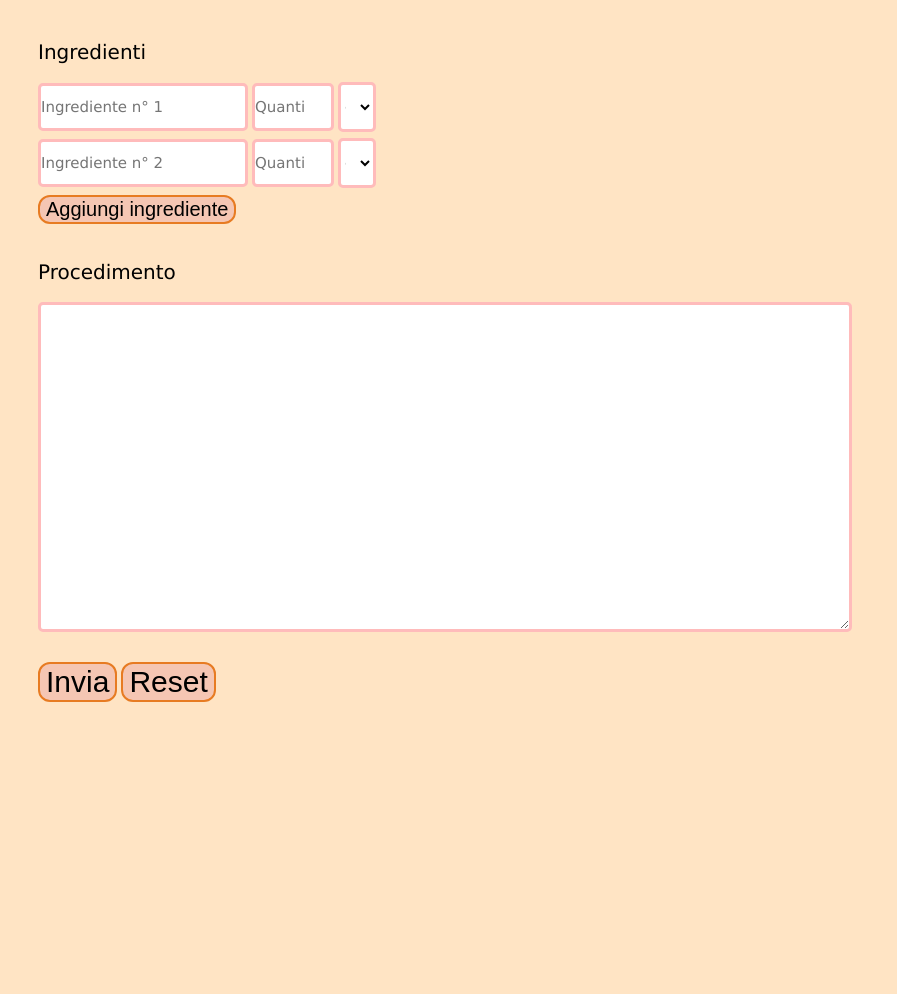
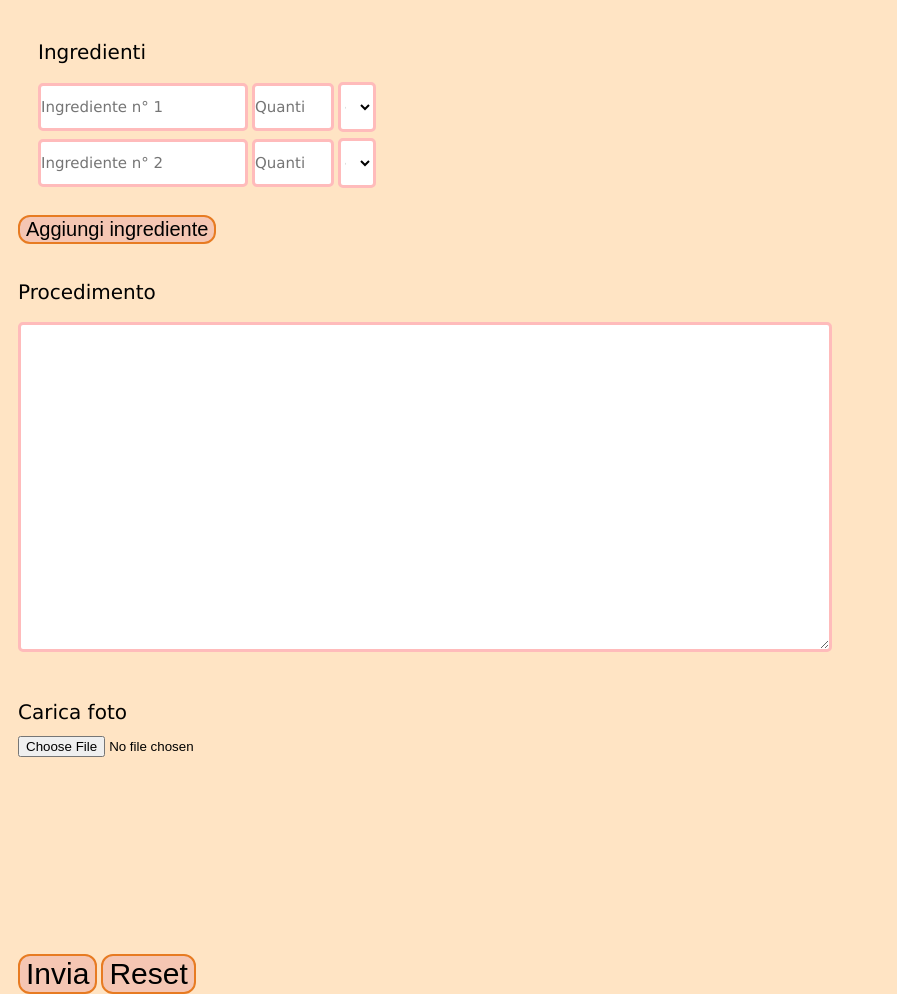
Before and after one commit to cooking-forum/cooking, a PHP site: page /form_ricette.html in a window 1280 px wide; the page is wider, and only the part inside the window is pictured. Shown: the part 430-1424 px from the top of that part, without its empty margins (0-897 px from the left). Before the commit the page ends 1132 px from the top of that part, so only its background shows below. Run offline with PHP 8.4, Linux system fonts and the light colour scheme; some libraries are stand-ins or nearby versions.

Commit message:
commit 3

```diff
--- a/ricette/add_ingrediente.js
+++ b/ricette/add_ingrediente.js
@@ -1,16 +1,16 @@
-
+/*
 function addIngrediente() {
     document.querySelector('.formIngr');
 }
+*/
 
 
-/*
 var counter = 2;
 
 function addIngrediente() {
     counter +=1;
-    html='<input type="text" id="i'+ counter +'" name="ingrediente'+ counter +'" class="label-ingr" placeholder="Ingrediente n° '+ counter +'" required />\
-          <input type="number" id="n'+ counter +'" name="ingrediente'+ counter +'" class="num" step="0,5" placeholder="Quantità" required>\
+    var html='<input type="text" id="i'+ counter +'" name="ingrediente'+ counter +'" class="label-ingr" placeholder="Ingrediente n° '+ counter +'" required />\
+          <input type="number" id="n'+ counter +'" name="ingrediente'+ counter +'" class="num" step="0,5" placeholder="Quantità" required/>\
           <select name="unita" id="unita" class="unita">\
             <option value="gr">gr</option>\
             <option value="kg">kg</option>\
@@ -22,7 +22,7 @@ function addIngrediente() {
        var form = document.getElementById('formIngr');
        form.innerHTML += html;
 }
-*/
+
 
 /*
 function addIngrediente() {
--- a/ricette/form_ricette.css
+++ b/ricette/form_ricette.css
@@ -66,7 +66,7 @@ h3 {
     border-radius: 5px;
 }
 
-.btn {
+.button {
     background-color: rgb(245, 198, 179);
     border: 2px solid rgb(231, 123, 34);
     border-radius: 12px;
@@ -76,11 +76,11 @@ h3 {
     font-size: 30px;
 }
 
-.btn:hover {
+.button:hover {
     background-color: rgb(243, 151, 75);
 }
 
-.btn-ingr {
+.button-ingr {
     background-color: rgb(245, 198, 179);
     border: 2px solid rgb(231, 123, 34);
     border-radius: 12px;
@@ -91,7 +91,7 @@ h3 {
     margin-top: 7px;
 }
 
-.btn-ingr:hover {
+.button-ingr:hover {
     background-color: rgb(243, 151, 75);
 }
 
@@ -141,3 +141,8 @@ h3 {
     border-radius: 5px;
     background-color: white;
 }
+
+.carica {
+    width: 320px;
+    height: 200px;
+}
--- a/ricette/form_ricette.html
+++ b/ricette/form_ricette.html
@@ -31,10 +31,11 @@
             <br>
             <br>
 
+            <form id="formIngr">
                 <div class="formIngr">
                     <label for="ingredienti" class="label"> Ingredienti </label> <br>
                     <input type="text" id="i1" name="ingrediente1" class="label-ingr" placeholder="Ingrediente n° 1" required />
-                <input type="number" id="n1" name="ingrediente1" class="num" step="0,5" placeholder="Quantità" required>
+                    <input type="number" id="n1" name="ingrediente1" class="num" step="0,5" placeholder="Quantità" required />
                     <select name="unita" id="unita" class="unita">
                         <option id="gr" value="gr">gr</option>
                         <option id="kg" value="kg">kg</option>
@@ -44,7 +45,7 @@
                     <br>
 
                     <input type="text" id="i2" name="ingrediente2" class="label-ingr" placeholder="Ingrediente n° 2" required />
-                <input type="number" id="n2" name="ingrediente2" class="num" step="0,5" placeholder="Quantità" required>
+                    <input type="number" id="n2" name="ingrediente2" class="num" step="0,5" placeholder="Quantità" required />
                     <select name="unita" id="unita" class="unita">
                         <option value="gr">gr</option>
                         <option value="kg">kg</option>
@@ -54,7 +55,10 @@
                     <br>
                 </div>
 
-            <button class="btn-ingr" type="button" name="addIngrButton" id="bing" onclick="addIngrediente()"> Aggiungi ingrediente </button>
+            </form>
+
+
+            <button class="button-ingr" type="button" name="addIngrButton" id="bing" onclick="addIngrediente()"> Aggiungi ingrediente </button>
 
             <br>
             <br>
@@ -64,8 +68,14 @@
             <br>
             <br>
 
-            <button class="btn" type="submit" name="submitButton" id="binv"> Invia </button>
-            <button class="btn" type="reset" name="resetButton" id="bres"> Reset </button>
+            <label for="caricamento" class="label"> Carica foto </label> <br>
+            <input type="file" name="caricaFoto" class="carica"/>
+
+            <br>
+            <br>
+
+            <button class="button" type="submit" name="submitButton" id="binv"> Invia </button>
+            <button class="button" type="reset" name="resetButton" id="bres"> Reset </button>
 
 
         </form>
--- a/ricette/form_ricette.php
+++ b/ricette/form_ricette.php
@@ -3,7 +3,7 @@
 <head></head>
 <body>
     <?php
-        $dbconn = pg_connect("host=localhost port=5500 dbname=Ricette user=postgres password=SiCucina_Ricette")
+        $dbconn = pg_connect("host=localhost port=5432 dbname=Ricette user=postgres password=SiCucina_Ricette")
                         or die("Impossibile connettersi: " . pg_last_error());
 
 
--- a/style.css
+++ b/style.css
@@ -11,7 +11,7 @@
 
 }
 
-.btn{
+.button{
     float: right;
     background-color: #f89c39;
     margin-top: 5px;
@@ -20,7 +20,7 @@
     font-family:'Times New Roman', Times, serif;
 }
 
-.btn:hover{
+.button:hover{
    background-color:rgb(248, 248, 99);
    color:black;
 }
```
Also changed, not shown: docker-compose.yml (added, +28 -0 lines), 1 other file. Lines whose indentation alone changed are shown as unchanged.
